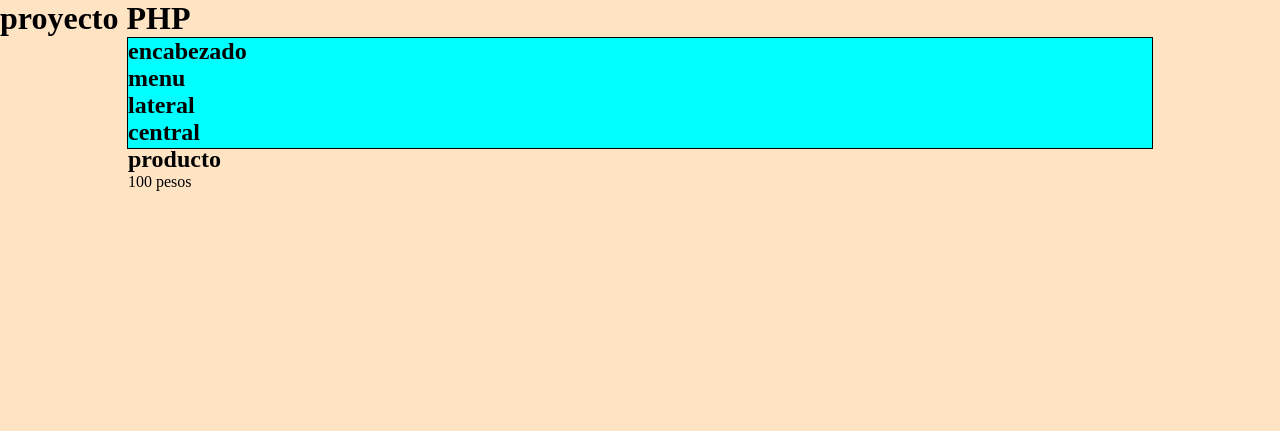
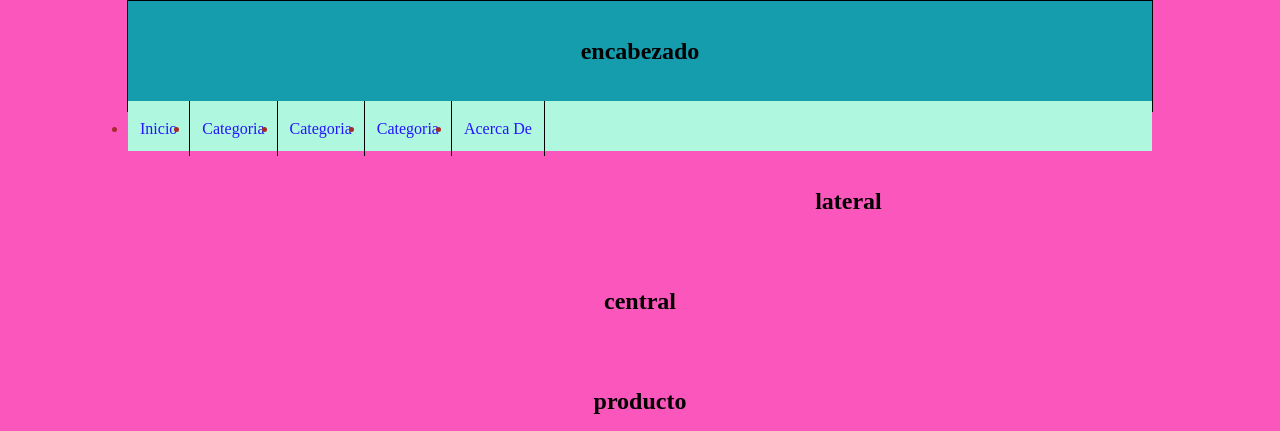
Before and after one commit to juliancamilojimenez2-create/proyecto-PHP, a PHP site: page / in a window 1280 px wide. Shown: the top 431 px of the page. Run offline with PHP 8.4, Linux system fonts and the light colour scheme.

Commit message:
se modifico el menu y se agrego colores

```diff
--- a/index.html
+++ b/index.html
@@ -7,7 +7,6 @@
     <title>poyecto PHP</title>
 </head>
 <body>
-    <h1>proyecto PHP</h1>
 
     <div id="container">
         <header id="header">
@@ -15,7 +14,23 @@
     <header>
 
         <nav id="menu">
-            <h2>menu</h2>
+           <ul>
+        <li>
+            <a href="#">Inicio</a>
+        </li>
+        <li>
+            <a href="#">Categoria</a>
+        </li>
+        <li>
+            <a href="#">Categoria</a>
+        </li>
+        <li>
+            <a href="#">Categoria</a>
+        </li>
+        <li>
+            <a href="#">Acerca De</a>
+        </li>
+       </ul>
         </nav>
 
         <div id="content">
@@ -32,7 +47,10 @@
                      </div>
                  <div>
             </div>
-         <footer id="foter">
+         <footer id="footer">
+        <footer>
+      </div>
+
 
     </body>
 </html>
--- a/style.css
+++ b/style.css
@@ -5,7 +5,7 @@
 }
 body{
 
-    background-color: bisque;
+    background-color: rgb(250, 86, 187);
 }
 
 #container{
@@ -16,9 +16,43 @@
 
 #header{
     height: 110px;
-    background-color: aqua;
-    color:aqua
-    text-aling: center
-    like-height: 100px;
+    background-color: rgb(21, 156, 173);
+    color:rgb(0, 0, 0);
+    text-align: center;
+    line-height: 100px;
 
 }
+
+#menu{
+    background-color: rgb(175, 247, 223);
+    color: brown;
+    height: 50px;
+    border-bottom: 4xp solid black;
+
+}
+
+menu ul{
+    list-style: none;
+    text-decoration: none;
+    margin: 0px auto;
+    margin-left: 25px;
+}
+
+#menu ul li{
+    line-height: 55px;
+    float: left;
+    border-right: 1px solid black ;
+
+}
+
+#menu a{
+    display: block;
+    color: rgb(36, 20, 255);
+    text-decoration: none;
+    padding-left: 12px;
+    padding-right: 12px;
+}
+
+menu a:hover{
+    background-color: rgb(207, 243, 76) ;
+}
```
